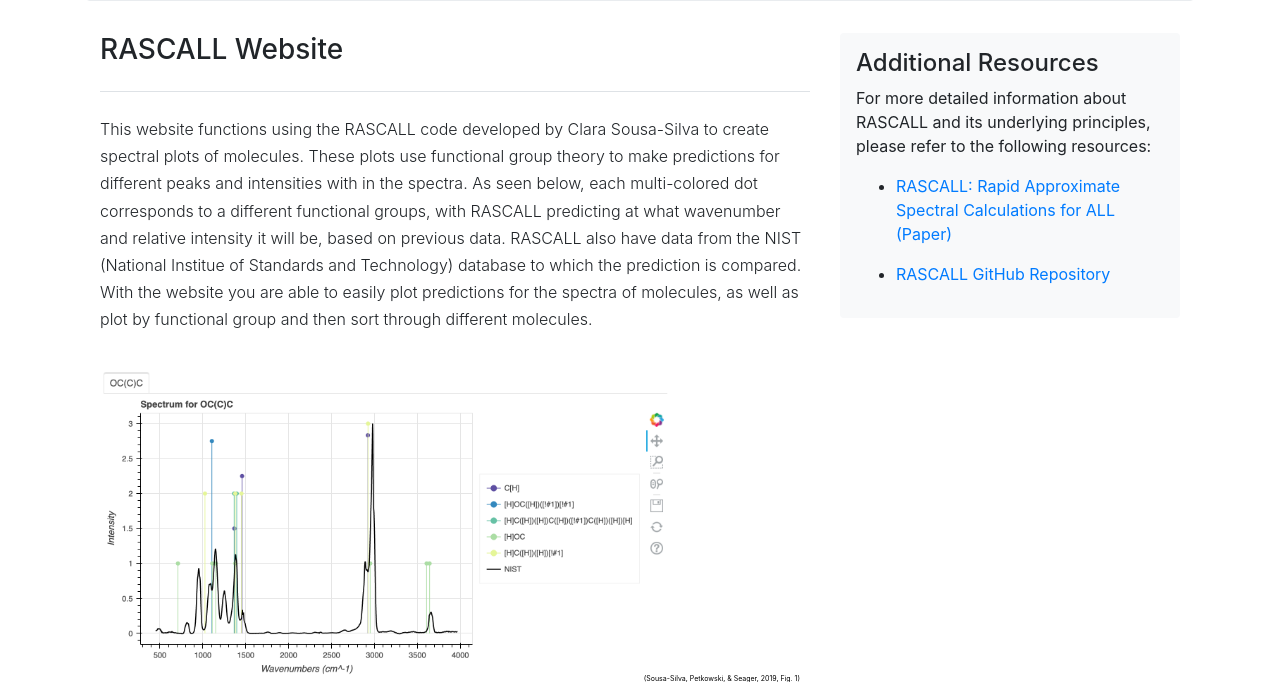
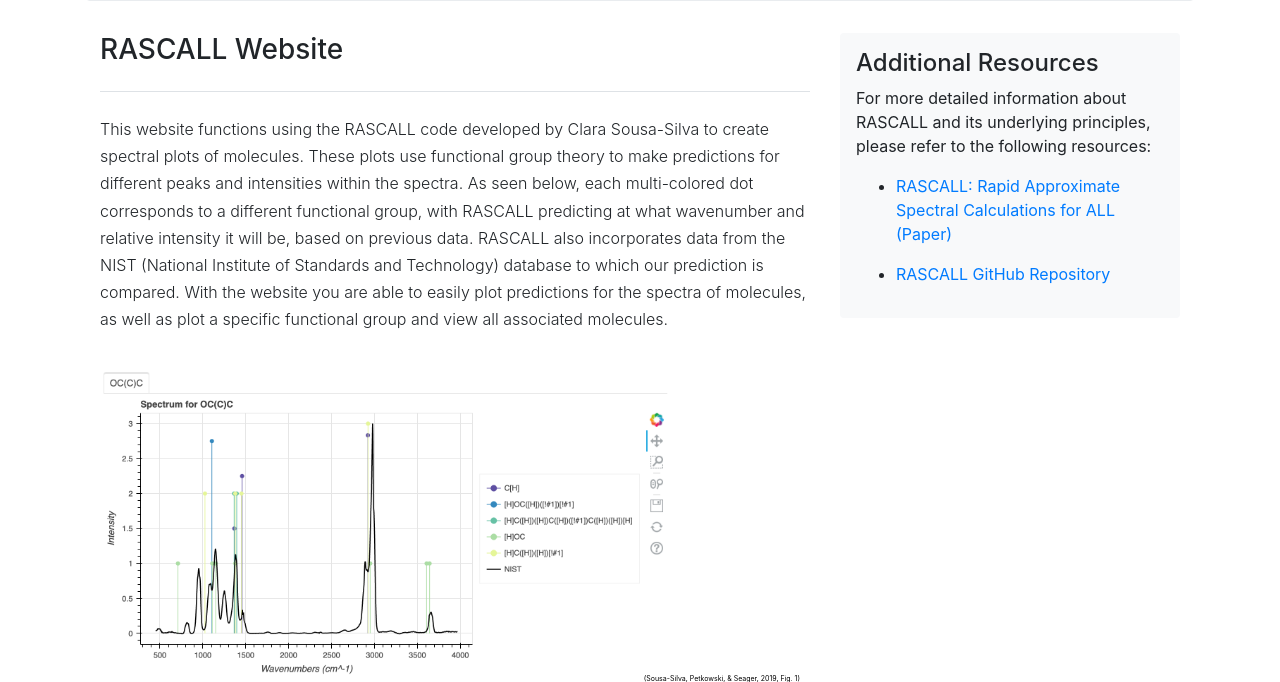
Before and after one commit to rascall-v1/rascallv1, a Flask app: page / in a window 1280 px wide. Shown: the part 365-1047 px from the top of the page. Run offline with Flask 3, Linux system fonts and the light colour scheme; parts of the project's set-up code (start-up, migrations or seed data) failed here and were passed over; some libraries are stand-ins or nearby versions.

Commit message:
Update homepage.html

```diff
--- a/templates/homepage.html
+++ b/templates/homepage.html
@@ -106,7 +106,7 @@
             <h3 class="pb-4 mb-4 border-bottom"> RASCALL Website</h3>
             <div>
                 <p class="text-md-left font-weight-light" style= "line-height: 1.7">
-                    This website functions using the RASCALL code developed by Clara Sousa-Silva to create spectral plots of molecules. These plots use functional group theory to make predictions for different peaks and intensities with in the spectra. As seen below, each multi-colored dot corresponds to a different functional groups, with RASCALL predicting at what wavenumber and relative intensity it will be, based on previous data. RASCALL also have data from the NIST (National Institue of Standards and Technology) database to which the prediction is compared. With the website you are able to easily plot predictions for the spectra of molecules, as well as plot by functional group and then sort through different molecules.
+                    This website functions using the RASCALL code developed by Clara Sousa-Silva to create spectral plots of molecules. These plots use functional group theory to make predictions for different peaks and intensities within the spectra. As seen below, each multi-colored dot corresponds to a different functional group, with RASCALL predicting at what wavenumber and relative intensity it will be, based on previous data. RASCALL also incorporates data from the NIST (National Institute of Standards and Technology) database to which our prediction is compared. With the website you are able to easily plot predictions for the spectra of molecules, as well as plot a specific functional group and view all associated molecules.
                 </p>
             </div>
             <div class="image-container" style="position: relative; width: 100%; height: auto;">
@@ -229,8 +229,7 @@
     </h3>
 </div>
 <div class="scrolling-wrapper">
-    <!-- List Card -->
-    <a href="http://127.0.0.1:5001/list">
+    <a href="/list">
         <div class="card">
             <div class="card-body">
                 <h5 class="card-title"><strong>List:</strong></h5>
@@ -239,8 +238,7 @@
         </div>
     </a>
 
-    <!-- Plot Card -->
-    <a href="http://127.0.0.1:5001/plot">
+    <a href="/plot">
         <div class="card">
             <div class="card-body">
                 <h5 class="card-title"><strong>Plot:</strong></h5>
@@ -249,8 +247,7 @@
         </div>
     </a>
 
-    <!-- Search Card -->
-    <a href="http://127.0.0.1:5001/search">
+    <a href="/search">
         <div class="card">
             <div class="card-body">
                 <h5 class="card-title"><strong>Search:</strong></h5>
@@ -259,8 +256,7 @@
         </div>
     </a>
 
-    <!-- Documentation Card -->
-    <a href="http://127.0.0.1:5001/documentation">
+    <a href="/documentation">
         <div class="card">
             <div class="card-body">
                 <h5 class="card-title"><strong>Documentation:</strong></h5>
```
